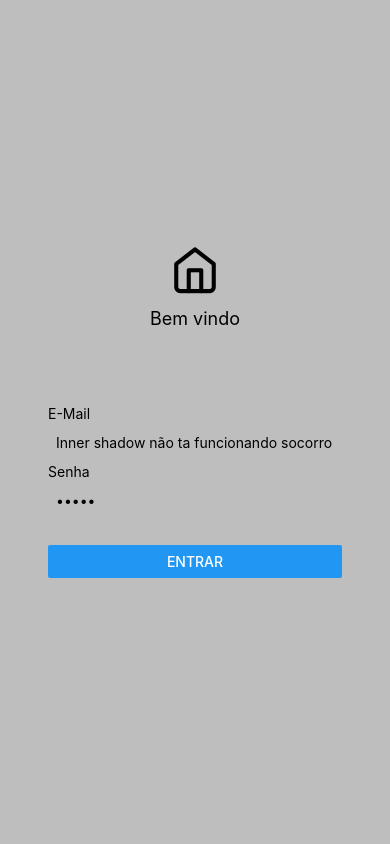
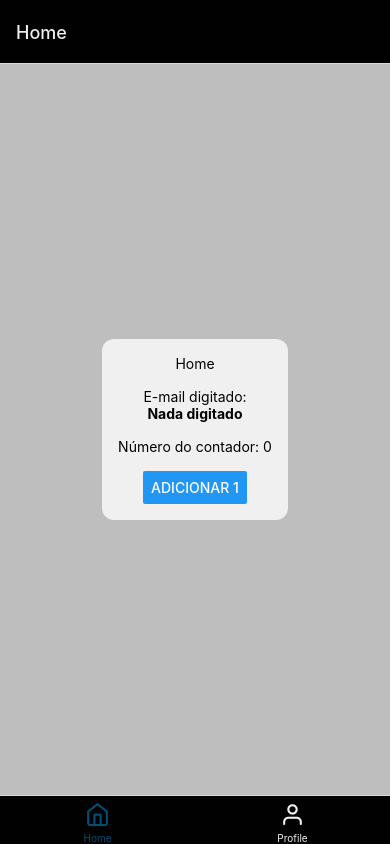
Before and after one commit to OsvaldirJr/barber-shop, a React Native app: screen /Home in a window 390 px wide. Built offline with nearby package versions, Linux system fonts and the light colour scheme.

Commit message:
:construction: adicionado navegação e redux

```diff
--- a/App.tsx
+++ b/App.tsx
@@ -1,7 +1,11 @@
-import LoginScreen from "./src/screens/login";
+import { Provider } from "react-redux";
+import { store } from './src/stores/ducks/index';
+import StackNavigator from "./src/configs/routes";
 
 export default function App() {
   return (
-    <LoginScreen />
+    <Provider store={store}>
+      <StackNavigator />
+    </Provider>
   );
 }
--- /dev/null
+++ b/src/configs/routes.tsx
@@ -0,0 +1,28 @@
+import * as React from 'react';
+import { NavigationContainer } from '@react-navigation/native';
+import { createNativeStackNavigator } from '@react-navigation/native-stack';
+import LoginScreen from '../screens/login';
+import HomeScreen from '../screens/home';
+import TabNavigator from './tab-navigator';
+
+const Stack = createNativeStackNavigator();
+
+export default function StackNavigator() {
+    return (
+        <NavigationContainer>
+            <Stack.Navigator>
+                <Stack.Screen
+                    name='Login'
+                    component={LoginScreen}
+                    options={{ headerShown: false, statusBarColor: 'black', statusBarStyle: 'light' }}
+                />
+                <Stack.Screen
+                    name='Home'
+                    component={TabNavigator}
+                    options={{ headerShown: false, statusBarColor: 'black', statusBarStyle: 'light' }}
+                    // headerBackButtonMenuEnabled: false, title: 'Home', headerTintColor: 'white', headerStyle: ({ backgroundColor: '#000100' }), statusBarColor: 'black', statusBarStyle: 'auto', headerBackVisible: false
+                />
+            </Stack.Navigator>
+        </NavigationContainer>
+    );
+};
--- /dev/null
+++ b/src/configs/tab-navigator.tsx
@@ -0,0 +1,33 @@
+import { createBottomTabNavigator } from '@react-navigation/bottom-tabs';
+import HomeScreen from '../screens/home';
+import ProfileScreen from '../screens/user-profile';
+import { Feather } from '@expo/vector-icons'
+
+const Tab = createBottomTabNavigator();
+
+export default function TabNavigator() {
+    return (
+        <Tab.Navigator
+            screenOptions={({ route }) => ({
+                tabBarIcon: ({ color, size }) => {
+                    let iconName: any;
+
+                    if (route.name === 'Home') {
+                        iconName = 'home';
+                    } else if (route.name === 'Profile') {
+                        iconName = 'user';
+                    }
+                    return <Feather name={iconName} size={size} color={color} />;
+                },
+                tabBarInactiveBackgroundColor: '#000100',
+                tabBarActiveBackgroundColor: '#000100',
+                tabBarActiveTintColor: '#004F75',
+                tabBarInactiveTintColor: '#F0F0F0',
+            })}
+
+        >
+            <Tab.Screen name="Home" component={HomeScreen} options={{ headerTintColor: '#F0F0F0', headerStyle: ({ backgroundColor: '#000100' }) }} />
+            <Tab.Screen name="Profile" component={ProfileScreen} options={{ headerTintColor: '#F0F0F0', headerStyle: ({ backgroundColor: '#000100' }) }} />
+        </Tab.Navigator>
+    );
+};
--- /dev/null
+++ b/src/screens/home/index.tsx
@@ -0,0 +1,32 @@
+import React from 'react';
+import { Card } from '../../components/card';
+import { View, Text, Button } from 'react-native';
+import { useDispatch } from 'react-redux';
+import { increment } from '../../stores/ducks';
+import { useAppSelector } from '../../stores/hooks/use-app-selector';
+
+export default function HomeScreen({ navigation }) {
+    const count = useAppSelector((state) => state.user.counterValue);
+    const email = useAppSelector((state) => state.user.userEmail);
+    const dispatch = useDispatch();
+
+    function handlePress() {
+        dispatch(increment())
+    };
+
+    return (
+        <>
+            <View className='flex-1 justify-center items-center bg-grayFaint'>
+                <Card>
+                    <Text className='mb-4'>Home</Text>
+                    <Text>E-mail digitado:</Text>
+                    <Text className='mb-4 font-bold'>{email}</Text>
+                    <Text className='mb-4'>Número do contador: {count}</Text>
+                    <Button title='Adicionar 1'
+                        onPress={() => { handlePress() }}
+                    />
+                </Card>
+            </View>
+        </>
+    );
+};
--- a/src/screens/login/index.tsx
+++ b/src/screens/login/index.tsx
@@ -1,9 +1,21 @@
-import * as React from 'react';
+import React, { useState } from 'react';
 import { View, Text, TextInput, Button } from 'react-native';
 import { Feather } from '@expo/vector-icons';
 import { Card } from '../../components/card';
+import { setEmail } from '../../stores/ducks';
+import { useDispatch } from 'react-redux';
+import { useAppSelector } from '../../stores/hooks/use-app-selector';
 
-export default function LoginScreen() {
+
+export default function LoginScreen({ navigation }) {
+    const [emailField, setEmailField] = useState('');
+    const reduxedEmail= useAppSelector((state) => state.user.userEmail);
+    const dispatch = useDispatch();
+
+    function loginHandler() {
+        dispatch(setEmail(emailField))
+    };
+
     return (
         <View className='flex-1 w-full items-center justify-center bg-grayFaint px-6'>
             <View className='items-center gap-2 mb-12'>
@@ -13,14 +25,22 @@ export default function LoginScreen() {
             <Card className='w-full p-6'>
                 <View className='w-full gap-y-1 mb-7'>
                     <Text>E-Mail</Text>
-                    <TextInput defaultValue='Inner shadow não ta funcionando socorro' className='w-full p-2 bg-grayFaint rounded-lg' autoComplete='email' />
+                    <TextInput
+                        placeholder='Favor digitar e-mail brou'
+                        className='w-full p-2 bg-grayFaint rounded-lg'
+                        autoComplete='email'
+                        onChangeText={(newValue: string) => {
+                            setEmailField(newValue)
+                        }}
+                    />
                     <Text>Senha</Text>
-                    <TextInput defaultValue='teste' className='w-full p-2 bg-grayFaint rounded-lg' secureTextEntry/>
+                    <TextInput defaultValue='teste' className='w-full p-2 bg-grayFaint rounded-lg' secureTextEntry />
                 </View>
+                {/* ↓↓ fazer botão personalizado pra usar ↓↓ */}
                 <Button title='Entrar' onPress={() => {
-
-                    }
-                }/>
+                    loginHandler()
+                    navigation.navigate('Home')
+                }} />
             </Card>
         </View>
     );
--- /dev/null
+++ b/src/screens/user-profile/index.tsx
@@ -0,0 +1,16 @@
+import * as React from 'react';
+import { Card } from '../../components/card';
+import { View, Text } from 'react-native';
+
+export default function ProfileScreen() {
+    return (
+        <>
+            <View className='flex-1 justify-center items-center bg-grayFaint'>
+                <Card>
+                    <Text className='mb-4'>Profile Screen</Text>
+                    <Text className='mb-4'>Várias informações daora sobre o user</Text>
+                </Card>
+            </View>
+        </>
+    );
+};
--- /dev/null
+++ b/src/stores/ducks/index.tsx
@@ -0,0 +1,34 @@
+import { PayloadAction, configureStore, createSlice } from "@reduxjs/toolkit";
+
+interface UserData {
+  userEmail: string,
+  counterValue: number,
+};
+
+const initialState: UserData = {
+  userEmail: 'Nada digitado',
+  counterValue: 0,
+};
+
+const userDataSlice = createSlice({
+  name: 'user',
+  initialState,
+  reducers: {
+    setEmail: (state, action: PayloadAction<string>) => {
+      state.userEmail = action.payload;
+    },
+    increment: (state) => {
+      state.counterValue += 1;
+    }
+  }
+});
+
+export const store = configureStore({
+  reducer: {
+    user: userDataSlice.reducer
+  }
+});
+
+export type RootState = ReturnType<typeof store.getState>;
+
+export const { increment, setEmail } = userDataSlice.actions;
--- /dev/null
+++ b/src/stores/hooks/use-app-selector.tsx
@@ -0,0 +1,4 @@
+import { TypedUseSelectorHook, useSelector } from "react-redux";
+import { RootState } from "../ducks";
+
+export const useAppSelector: TypedUseSelectorHook<RootState> = useSelector;
```
Also changed, not shown: package.json (+8 -0 lines), src/stores/ducks/exemplos.tsx (added, +41 -0 lines), src/stores/hooks/use-user-selector.tsx (added, +7 -0 lines), 1 other file (tests, documents, lock files or other folders).
